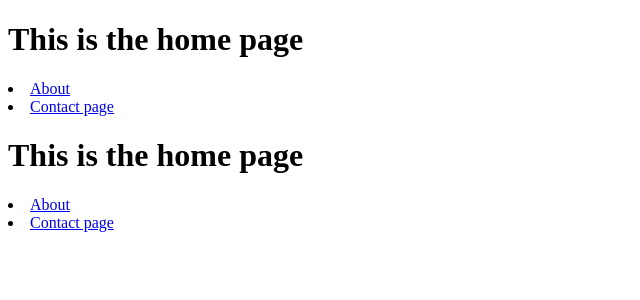
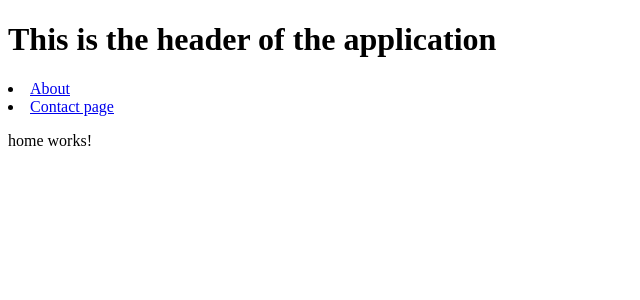
Before and after one commit to ahmednule/day-3-0f-30-of-angular, an Angular app: page / in a window 1280 px wide. Shown: the top 300 px of the page, without its empty margins (0-640 px from the left). Built offline with nearby package versions, Linux system fonts and the light colour scheme.

Commit message:
fature: created the home componenet of the application, then went ahead and created its route replacing the default one i had placed

```diff
--- a/src/app/app.component.html
+++ b/src/app/app.component.html
@@ -1,5 +1,5 @@
 <main class="main">
-  <h1>This is the home page</h1>
+  <h1>This is the header of the application</h1>
   <nav>
     <li>
       <a routerLink="about" routerLinkActive="active" ariaCurrentWhenActive="page">About</a>
--- a/src/app/app.routes.ts
+++ b/src/app/app.routes.ts
@@ -1,11 +1,11 @@
 import { Routes } from '@angular/router';
 import { AboutComponent } from './about/about.component';
 import { ContactComponent } from './contact/contact.component';
-import { AppComponent } from './app.component';
+import { HomeComponent } from './home/home.component';
 
 export const routes: Routes = [
     {
-        path:'', component: AppComponent
+        path:'', component: HomeComponent
     },
     {
         path:"about", component:AboutComponent
--- /dev/null
+++ b/src/app/home/home.component.html
@@ -0,0 +1 @@
+<p>home works!</p>
```
Also changed, not shown: src/app/home/home.component.ts (added, +11 -0 lines), src/app/home/home.component.css (added), 1 other file (tests, documents, lock files or other folders).
